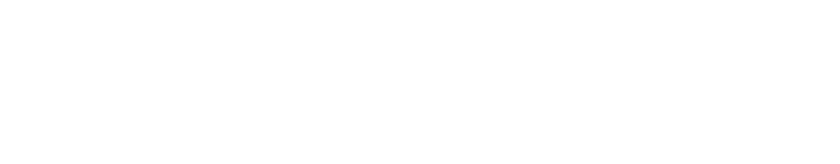
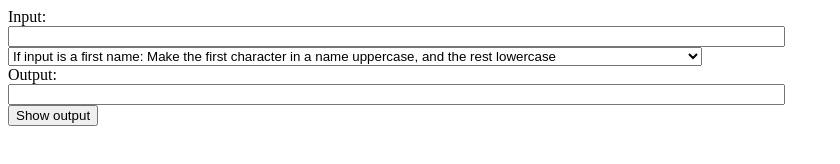
Before and after one commit to Shaireen/stringexercise, a plain HTML site: page index.html in a window 1280 px wide. Shown: the whole page, without its empty margins (0-840 px from the left). Drawn offline with Linux system fonts and the light colour scheme.

Commit message:
basic structure

```diff
--- a/index.html
+++ b/index.html
@@ -7,6 +7,50 @@
     <link rel="stylesheet" href="style.css" />
   </head>
   <body>
+    <label for="input">Input:</label>
+    <input
+      type="text"
+      id="inputBox"
+      name="input"
+      required
+      minlength="0"
+      maxlength="80"
+      size="94"
+    />
+    <label id="options-dropdown">
+      <select name="choice" id="choice">
+        <option value="firstCharUppercase">
+          If input is a first name: Make the first character in a name
+          uppercase, and the rest lowercase
+        </option>
+        <option value="findFirstName">
+          If input is a full name: Find the first name
+        </option>
+        <option value="nameLength">
+          If input is a full name: Find the length of the first name
+        </option>
+        <option value="middleName">
+          If input is a full name: Find the middle name start and end position,
+          and the middle name itself in a full name string
+        </option>
+        <option value="fileExtension">
+          If input is a filename: Check if a filename is .png or .jpg
+        </option>
+        <option value="password">
+          If input is a password: Hide a password with the correct number of *s
+        </option>
+        <option value="thirdCharUppercase">
+          With any input: Make the third character in a name uppercase
+        </option>
+        <option value="spaceCharUppercase">
+          With any input: Make a character uppercase, if it follows a space or a
+          hyphen
+        </option>
+      </select>
+    </label>
+    <label for="output">Output:</label>
+    <input name="output" id="output" size="94"></output>
+<button id="showOutput">Show output</button>
     <script src="script.js"></script>
   </body>
 </html>
--- a/style.css
+++ b/style.css
@@ -0,0 +1,4 @@
+input,
+select {
+  display: block;
+}
```
